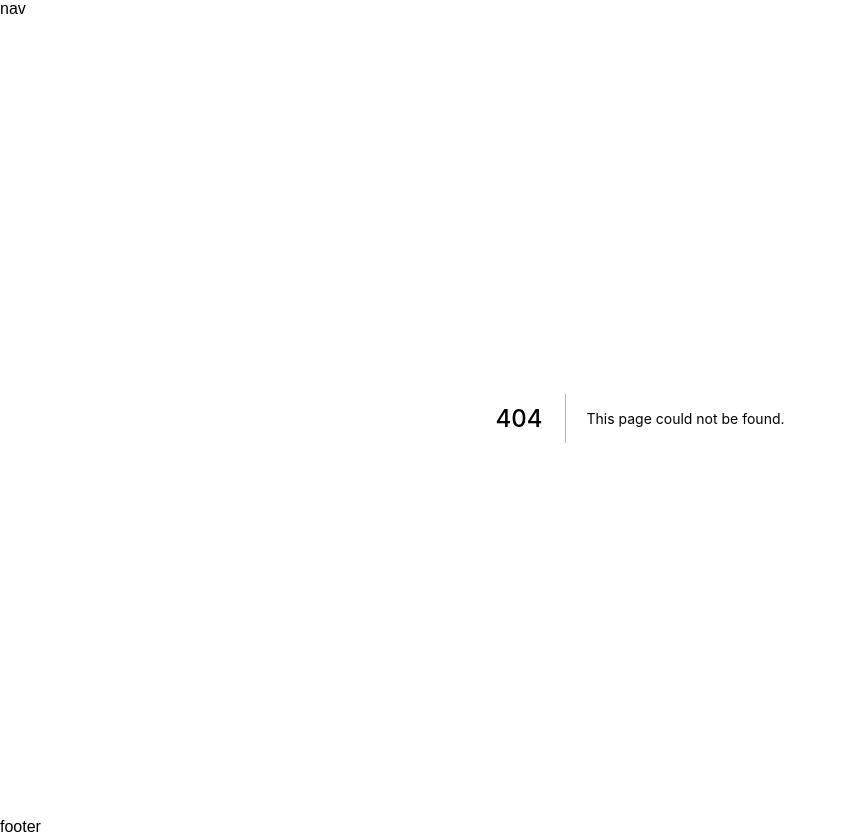
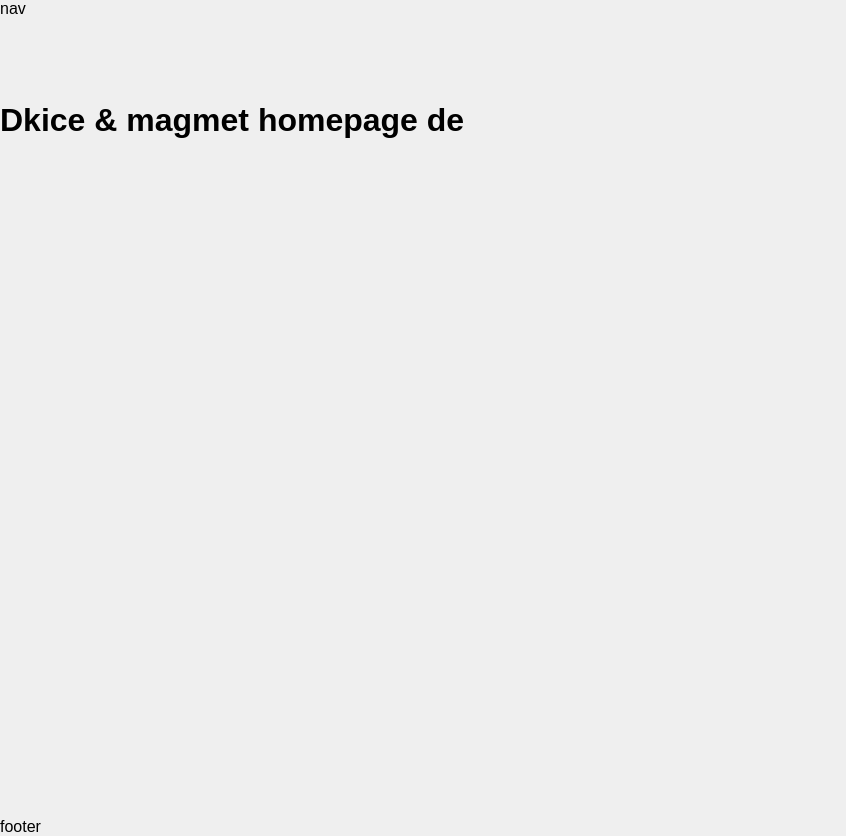
Before and after one commit to Ku3iK/dkice_nextjs, a Next.js app: page /de in a window 1280 px wide. Before the commit this address had no page. Shown: the whole page, without its empty margins (0-846 px from the left). Built offline with nearby package versions, Linux system fonts and the light colour scheme; what styled-media-query would draw is missing.

Commit message:
feat: create basic pages structure de version

```diff
--- /dev/null
+++ b/pages/de/index.tsx
@@ -0,0 +1,19 @@
+import styled from "styled-components";
+
+const IndexPageDe = () => {
+  return (
+    <HomepageStyles>
+      <h1>Dkice & magmet homepage de</h1>
+    </HomepageStyles>
+  )
+}
+
+export default IndexPageDe;
+
+const HomepageStyles = styled.div`
+  display: flex;
+  flex-direction: column;
+  width: 100%;
+  height: 100vh;
+  padding-top: 8.4rem;
+`;
```
Also changed, not shown: pages/de/dkice/contact.tsx (added, +7 -0 lines), pages/de/dkice/gallery.tsx (added, +7 -0 lines), pages/de/dkice/index.tsx (added, +9 -0 lines), pages/de/magmet/contact.tsx (added, +7 -0 lines), pages/de/magmet/gallery.tsx (added, +7 -0 lines), pages/de/magmet/index.tsx (added, +9 -0 lines).
